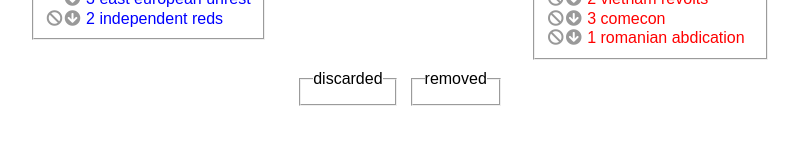
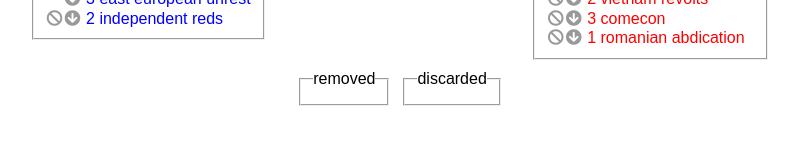
Before and after one commit to mindreader/twilight-struggle-counter, a React (Create React App) app: page / in a window 1280 px wide. Shown: the part 375-520 px from the top of the page, without its empty margins (240-1039 px from the left). Built offline with nearby package versions, Linux system fonts and the light colour scheme.

Commit message:
Final browser detection tweak.

```diff
--- a/src/App.js
+++ b/src/App.js
@@ -156,8 +156,10 @@ class App extends Component {
     }
 
   deckContainer = (legend, cl, content) => {
+
+    // Firefox can style fieldsets with flex display.  Looks great, but unfortunately nothing else can.
     if (this.browser.name === "firefox")
-      return <fieldset align="center" className={cl}><legend>{legend}</legend>{content}</fieldset>
+      return <fieldset className={cl}><legend align="center">{legend}</legend>{content}</fieldset>
     else
       return <div className={cl}>{content}</div>
   }
@@ -448,7 +450,7 @@ class App extends Component {
     const discards = keep("discarded");
     const removes = keep("removed");
 
-    const content = [{name: "discarded", data: discards},{name: "removed", data: removes}].map( c =>
+    const content = [{name: "removed", data: removes}, {name: "discarded", data: discards}].map( c =>
         <div key={c.name} id={c.name} className="cardCol">
           <fieldset>
             <legend align="center">{c.name}</legend>
```
